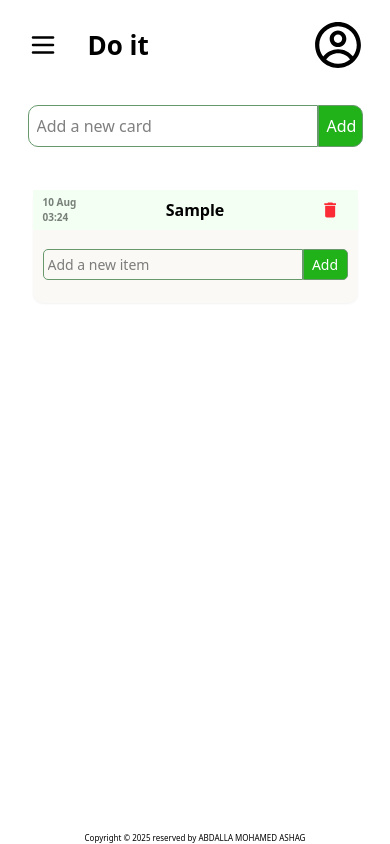
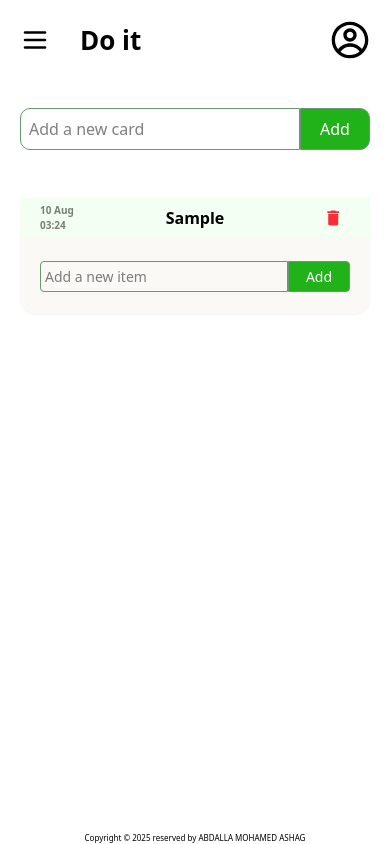
Before and after one commit to ProAbdallaMI/Do-it, a React (Vite) app: page / in a window 390 px wide. Both pictures are taken after typing "Sample" into the empty fields and a click on the input "Add". Built offline with nearby package versions, Linux system fonts and the light colour scheme.

Commit message:
improve ui for tablet

```diff
--- a/src/App.jsx
+++ b/src/App.jsx
@@ -1,15 +1,7 @@
-import Footer from "./Footer";
-import List from "./List";
-import Navbar from "./Navbar";
+import PublicLayout from "./PublicLayout";
 
 function App() {
-	return (
-		<div className="flex flex-col mb-5">
-			<Navbar />
-			<List />
-			<Footer />
-		</div>
-	);
+	return <PublicLayout />;
 }
 
 export default App;
--- a/src/List.jsx
+++ b/src/List.jsx
@@ -4,8 +4,11 @@ import Form from "./components/Form";
 import formatDate from "./utility/date";
 
 export default function List() {
-	const [cards, setCards] = useState(localStorage.getItem("cards") ? JSON.parse(localStorage.getItem("cards")) : []);
-
+	const [cards, setCards] = useState(
+		localStorage.getItem("cards")
+			? JSON.parse(localStorage.getItem("cards"))
+			: []
+	);
 
 	useEffect(() => {
 		localStorage.setItem("cards", JSON.stringify(cards));
@@ -38,17 +41,17 @@ export default function List() {
 	};
 
 	return (
-		<div className="flex flex-col items-center justify-center">
+		<div className="flex flex-col items-center justify-center w-full">
 			{/* add to do list cards button */}
 			<Form
 				onSubmit={handleNewCardAddition}
-				formClassName={`w-[335px] h-[36px] m-auto mt-[38px] flex content-center items-center`}
-				inputClassName={`w-[290px] p-[8px] border-1 rounded-tl-[10px] rounded-bl-[10px] border-adjacent outline-none`}
-				buttonClassName={`w-[45px] p-[8px] text-white bg-primary rounded-tr-[10px] rounded-br-[10px] border-1 border-adjacent`}
+				formClassName={`w-full max-w-[768px] m-auto mt-12 flex content-center items-center justify-center`}
+				inputClassName={`w-80/100 p-2 rounded-tl-[10px] rounded-bl-[10px] border-1 border-adjacent outline-none`}
+				buttonClassName={`w-20/100 p-2 text-white bg-primary rounded-tr-[10px] rounded-br-[10px] border-1 border-adjacent outline-adjacent`}
 				placeholder="Add a new card"
 			/>
 			{/* to do list cards */}
-			<div className="w-[335px] m-auto mt-[46px] flex flex-col content-center items-center gap-[20px]">
+			<div className="w-full m-auto mt-12 flex flex-col content-center items-center gap-[20px]">
 				{[...cards].reverse().map((card) => (
 					<Card
 						key={card.id}
--- a/src/Navbar.jsx
+++ b/src/Navbar.jsx
@@ -3,13 +3,13 @@ import { LuMenu } from "react-icons/lu";
 
 export default function Navbar() {
 	return (
-		<nav className="w-[335px] h-[50px] m-auto mt-[20px] flex content-center items-center justify-between">
+		<nav className="w-full mt-[20px] flex content-center items-center justify-between">
 			<div className="flex content-center items-center gap-[30px]">
 				<LuMenu className="w-[30px] h-[30px]" />
 				<h1 className="text-[26px] font-bold">Do it</h1>
 			</div>
             <div className="">
-                <CgProfile className="w-[50px] h-[50px]" />
+                <CgProfile className="w-[40px] h-[40px]" />
             </div>
 		</nav>
 	);
--- /dev/null
+++ b/src/PublicLayout.jsx
@@ -0,0 +1,15 @@
+import Footer from "./Footer";
+import List from "./List";
+import Navbar from "./Navbar";
+
+const PublicLayout = () => {
+	return (
+		<div className="flex flex-col mb-5 px-5 min-w-[320px]">
+			<Navbar />
+			<List />
+			<Footer />
+		</div>
+	);
+};
+
+export default PublicLayout;
--- a/src/components/Card.jsx
+++ b/src/components/Card.jsx
@@ -96,12 +96,12 @@ export default function Card({ cardId, title, date, items, onDelete, onEdit }) {
 	};
 
 	return (
-		<div className="w-[325px] bg-secondary pb-[10px] shadow-xs flex flex-col content-center items-center justify-center rounded-[10px] text-[16px]">
-			<div className="flex justify-between items-center w-full px-[10px] bg-cold">
+		<div className="w-full bg-secondary pb-2 shadow-xs flex flex-col content-center items-center justify-center rounded-2xl text-[16px]">
+			<div className="flex justify-between items-center w-full px-5 bg-cold">
 				<span className="text-[10px] w-[45px] font-bold opacity-50">
 					{date}
 				</span>
-				<h1 className="text-center font-bold p-[8px] w-full rounded-tl-[10px] rounded-tr-[10px]">
+				<h1 className="text-center font-bold p-[8px] w-full rounded-tl-2xl rounded-tr-2xl">
 					{title}
 				</h1>
 				<MdDelete
@@ -109,7 +109,7 @@ export default function Card({ cardId, title, date, items, onDelete, onEdit }) {
 					className="cursor-pointer text-xl text-red-500 w-[45px]"
 				/>
 			</div>
-			<div className="flex flex-col content-center items-center justify-center w-full px-[10px] mt-[5px] gap-1">
+			<div className="flex flex-col content-center items-center justify-center w-full px-5 mt-2 gap-1">
 				{[...undoneItems].reverse().map((item) => (
 					<CardItem
 						key={item.id}
@@ -137,9 +137,9 @@ export default function Card({ cardId, title, date, items, onDelete, onEdit }) {
 
 			<Form
 				onSubmit={handleCardItemAddition}
-				formClassName={`w-[325px] h-[36px] m-auto mt-[11px] mb-[11px] flex content-center justify-center items-center text-[14px]`}
-				inputClassName={`w-[260px] p-[4px] border-1 rounded-tl-[5px] rounded-bl-[5px] border-adjacent outline-none`}
-				buttonClassName={`p-[4px] text-white bg-primary rounded-tr-[5px] rounded-br-[5px] border-1 border-adjacent w-[45px]`}
+				formClassName={`w-full h-[36px] m-auto mt-3 mb-3 px-5 flex content-center justify-center items-center text-[14px]`}
+				inputClassName={`w-80/100 p-1 border-1 rounded-tl-sm rounded-bl-sm border-adjacent outline-none`}
+				buttonClassName={`w-20/100 p-1 text-white bg-primary rounded-tr-sm rounded-br-sm border-1 border-adjacent`}
 			/>
 		</div>
 	);
--- a/src/components/Form.jsx
+++ b/src/components/Form.jsx
@@ -21,8 +21,7 @@ export default function Form({
 	};
 
 	return (
-		<div className={`${formClassName}`}>
-			<form onSubmit={handleSubmit}>
+			<form onSubmit={handleSubmit} className={`${formClassName}`}>
 				<input
 					className={`${inputClassName}`}
 					value={inputValue}
@@ -37,6 +36,5 @@ export default function Form({
 					tabIndex={-1}
 				/>
 			</form>
-		</div>
 	);
 }
```
